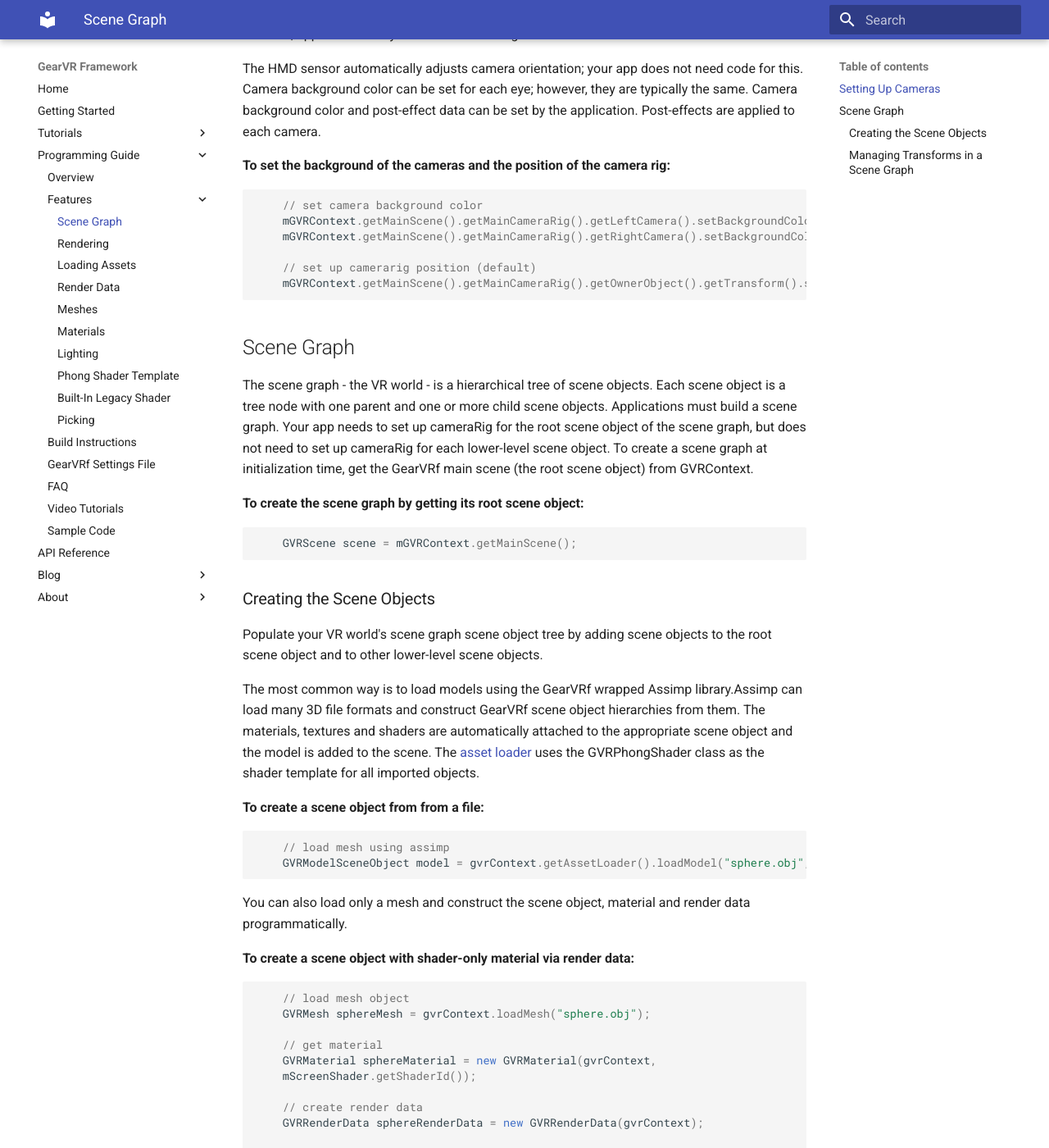
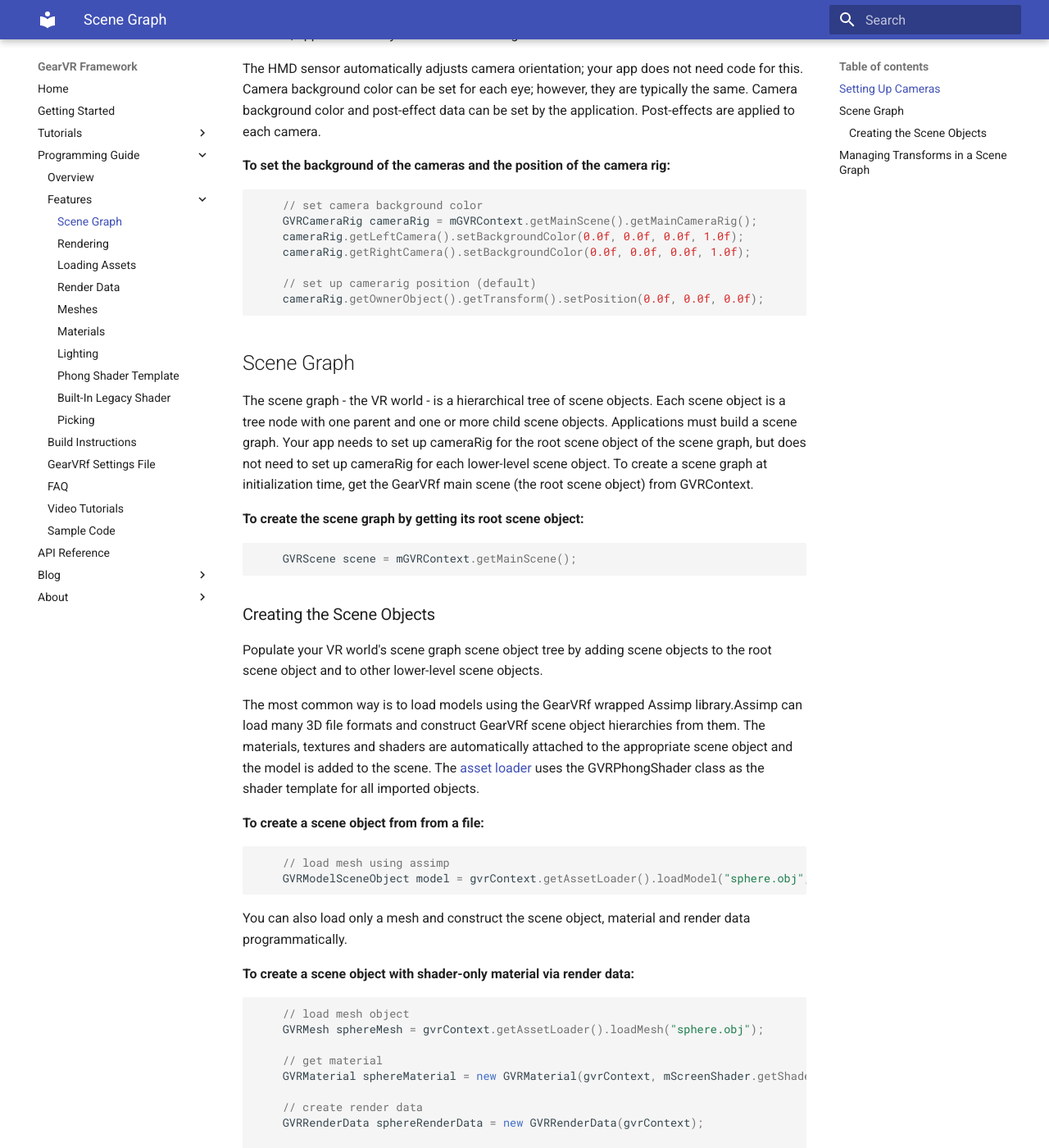
Before and after one commit to nitosan/GearVRf-docs, an MkDocs documentation site: the page built from docs/programming_guide/features/scene_graph.md, in a window 1280 px wide and 1400 px high, scrolled down 227 px. Shown: the whole window at 82% size. Built offline with MkDocs 1.6.1 and Material for MkDocs 9.7.7, drawn with Linux system fonts in a browser that asks for light colours; old or Windows-style settings are respelled for this version of MkDocs.

Commit message:
fixed examples

````diff
--- a/docs/programming_guide/features/scene_graph.md
+++ b/docs/programming_guide/features/scene_graph.md
@@ -1,5 +1,5 @@
 
-##Setting Up Cameras
+## Setting Up Cameras
 
 GearVRf will create the camera rig by default. Its parameters do not need to be adjusted; however, applications may move the camera rig.
 
@@ -9,14 +9,15 @@ __To set the background of the cameras and the position of the camera rig:__
 
 ```java
 	// set camera background color
-	mGVRContext.getMainScene().getMainCameraRig().getLeftCamera().setBackgroundColor(0.0f, 0.0f, 0.0f, 1.0f);
-	mGVRContext.getMainScene().getMainCameraRig().getRightCamera().setBackgroundColor(0.0f, 0.0f, 0.0f, 1.0f);
+	GVRCameraRig cameraRig = mGVRContext.getMainScene().getMainCameraRig();
+	cameraRig.getLeftCamera().setBackgroundColor(0.0f, 0.0f, 0.0f, 1.0f);
+	cameraRig.getRightCamera().setBackgroundColor(0.0f, 0.0f, 0.0f, 1.0f);
 
 	// set up camerarig position (default)
-	mGVRContext.getMainScene().getMainCameraRig().getOwnerObject().getTransform().setPosition(0.0f, 0.0f, 0.0f);
+	cameraRig.getOwnerObject().getTransform().setPosition(0.0f, 0.0f, 0.0f);
 ```
 
-##Scene Graph
+## Scene Graph
 
 The scene graph - the VR world - is a hierarchical tree of scene objects. Each scene object is a tree node with one parent and one or more child scene objects. Applications must build a scene graph. Your app needs to set up cameraRig for the root scene object of the scene graph, but does not need to set up cameraRig for each lower-level scene object. To create a scene graph at initialization time, get the GearVRf main scene (the root scene object) from GVRContext.
 
@@ -26,7 +27,7 @@ __To create the scene graph by getting its root scene object:__
 	GVRScene scene = mGVRContext.getMainScene();
 ```
 
-###Creating the Scene Objects
+### Creating the Scene Objects
 
 Populate your VR world's scene graph scene object tree by adding scene objects to the root scene object and to other lower-level scene objects.
 
@@ -45,11 +46,10 @@ __To create a scene object with shader-only material via render data:__
 
 ```java
 	// load mesh object
-	GVRMesh sphereMesh = gvrContext.loadMesh("sphere.obj");
+	GVRMesh sphereMesh = gvrContext.getAssetLoader().loadMesh("sphere.obj");
 
 	// get material
-	GVRMaterial sphereMaterial = new GVRMaterial(gvrContext,
-	mScreenShader.getShaderId());
+	GVRMaterial sphereMaterial = new GVRMaterial(gvrContext, mScreenShader.getShaderId());
 
 	// create render data
 	GVRRenderData sphereRenderData = new GVRRenderData(gvrContext);
@@ -63,7 +63,7 @@ __To create a scene object with shader-only material via render data:__
 	sphereObject.attachRenderData(sphereRenderData);
 ```
 
-###Managing Transforms in a Scene Graph
+## Managing Transforms in a Scene Graph
 
 After scene objects are added to the scene graph, each scene object can be controlled by transforms.
 
````
